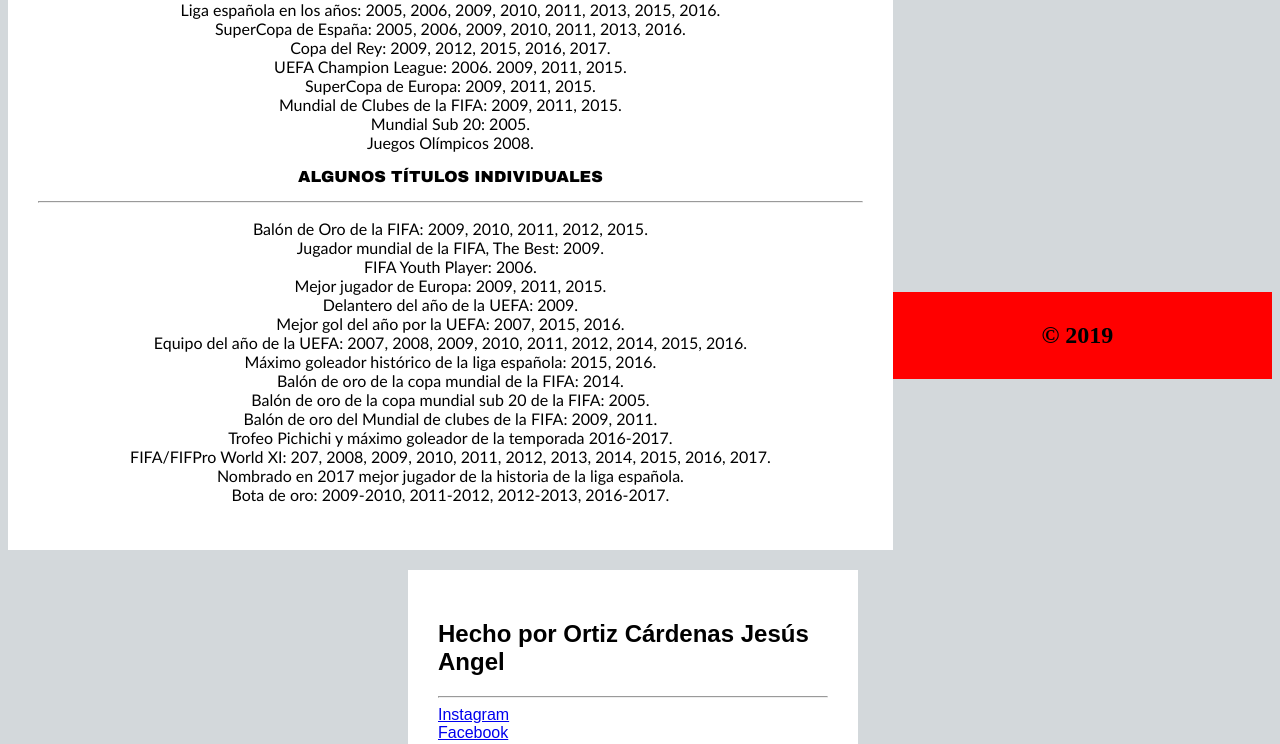
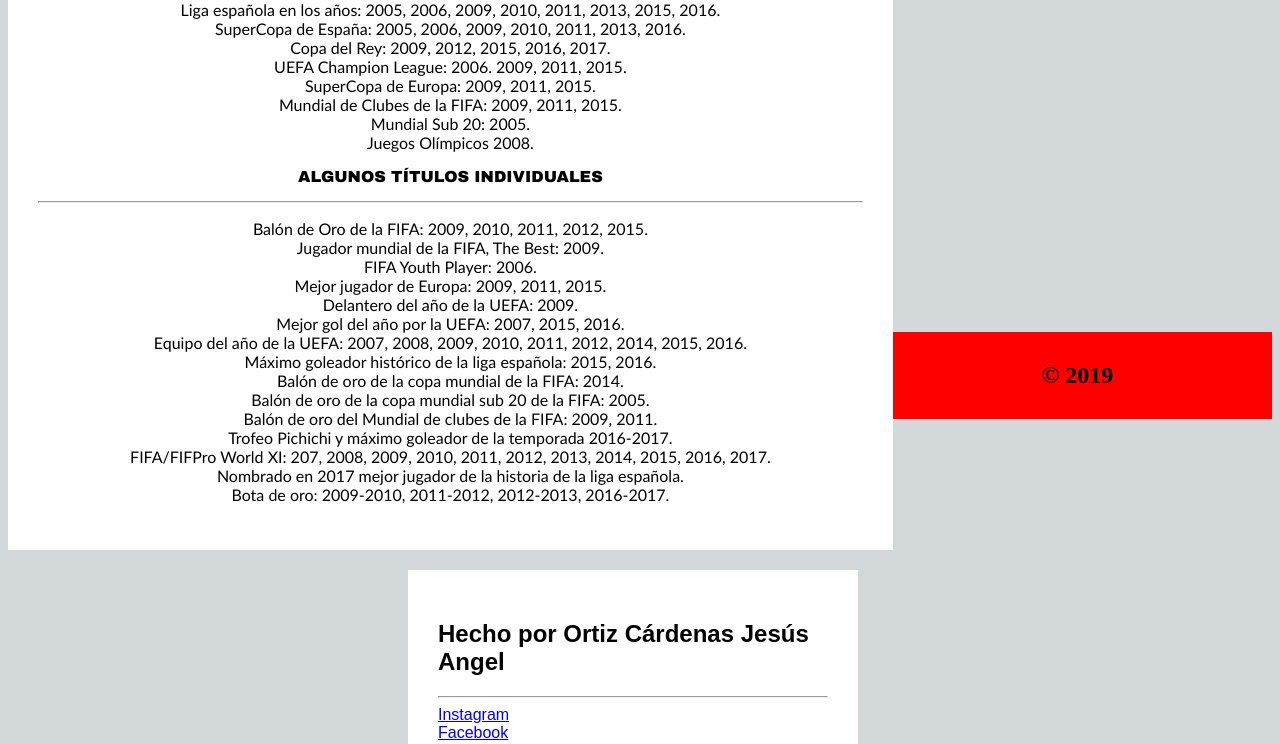
Before and after one commit to jesusort/jesusort.github.io, a PHP site: page /LM.html in a window 1280 px wide. Shown: the part 5756-6500 px from the top of the page. Run offline with PHP 8.4, Linux system fonts and the light colour scheme.

Commit message:
Add files via upload

```diff
--- a/layout/LM.css
+++ b/layout/LM.css
@@ -60,5 +60,5 @@
 	padding: 10px;
 	text-align: center;
 	background-color: red ;
-	margin-top:5700px;
+	margin-top:5740px;
 }
```
